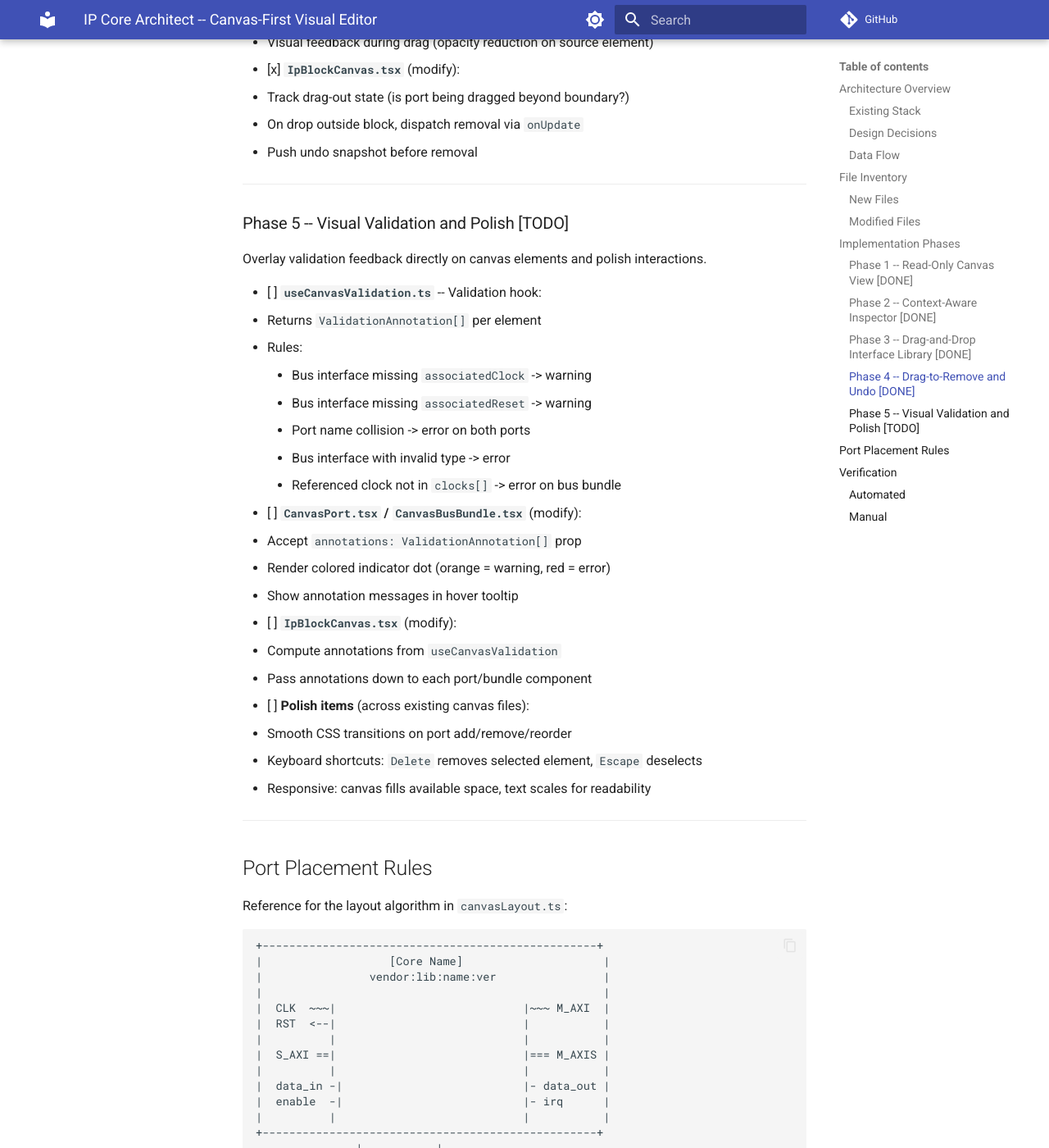
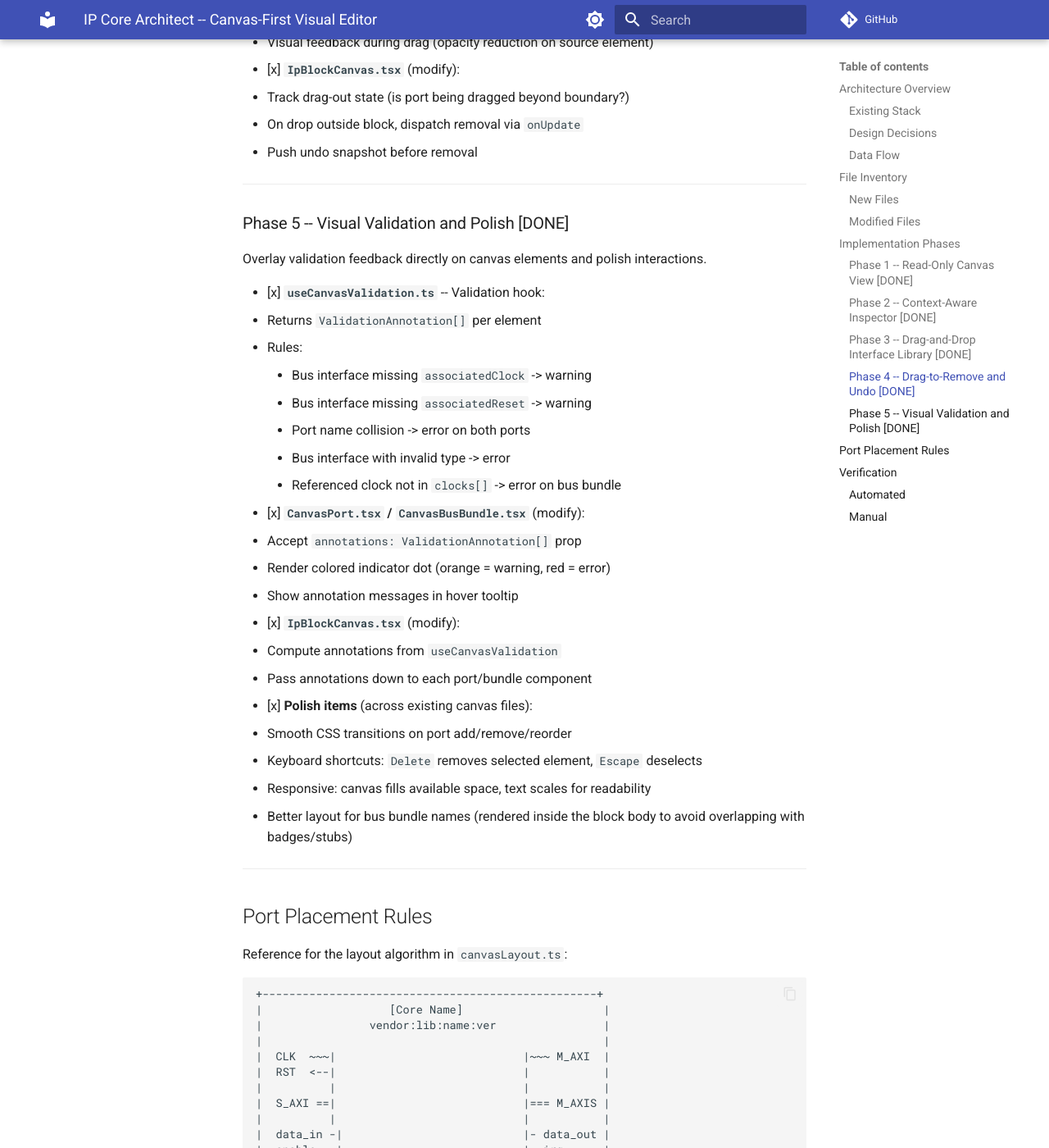
Before and after one commit to bleviet/ipcraft-vscode, an MkDocs documentation site: the page built from docs/plan/ip_core_architect.md, in a window 1280 px wide and 1400 px high, scrolled down 7328 px. Shown: the whole window at 82% size. Built offline with MkDocs 1.6.1 and Material for MkDocs 9.7.7, drawn with Linux system fonts in a browser that asks for light colours; comment, search, counter and statistics services are not loaded.

Commit message:
style(canvas): fix bus bundle name overlapping by moving text inside block
- Move CanvasBusBundle name label inside the IP block body to prevent overlapping with badges and stubs
- Move association dots immediately under the stub for cleaner spacing
- Update ip_core_architect.md plan to mark Phase 5 as DONE

```diff
--- a/docs/plan/ip_core_architect.md
+++ b/docs/plan/ip_core_architect.md
@@ -252,11 +252,11 @@
 
 ---
 
-### Phase 5 -- Visual Validation and Polish [TODO]
+### Phase 5 -- Visual Validation and Polish [DONE]
 
 Overlay validation feedback directly on canvas elements and polish interactions.
 
-- [ ] **`useCanvasValidation.ts`** -- Validation hook:
+- [x] **`useCanvasValidation.ts`** -- Validation hook:
   - Returns `ValidationAnnotation[]` per element
   - Rules:
     - Bus interface missing `associatedClock` -> warning
@@ -265,19 +265,20 @@
     - Bus interface with invalid type -> error
     - Referenced clock not in `clocks[]` -> error on bus bundle
 
-- [ ] **`CanvasPort.tsx` / `CanvasBusBundle.tsx`** (modify):
+- [x] **`CanvasPort.tsx` / `CanvasBusBundle.tsx`** (modify):
   - Accept `annotations: ValidationAnnotation[]` prop
   - Render colored indicator dot (orange = warning, red = error)
   - Show annotation messages in hover tooltip
 
-- [ ] **`IpBlockCanvas.tsx`** (modify):
+- [x] **`IpBlockCanvas.tsx`** (modify):
   - Compute annotations from `useCanvasValidation`
   - Pass annotations down to each port/bundle component
 
-- [ ] **Polish items** (across existing canvas files):
+- [x] **Polish items** (across existing canvas files):
   - Smooth CSS transitions on port add/remove/reorder
   - Keyboard shortcuts: `Delete` removes selected element, `Escape` deselects
   - Responsive: canvas fills available space, text scales for readability
+  - Better layout for bus bundle names (rendered inside the block body to avoid overlapping with badges/stubs)
 
 ---
 
```
Also changed, not shown: 1 other file.
